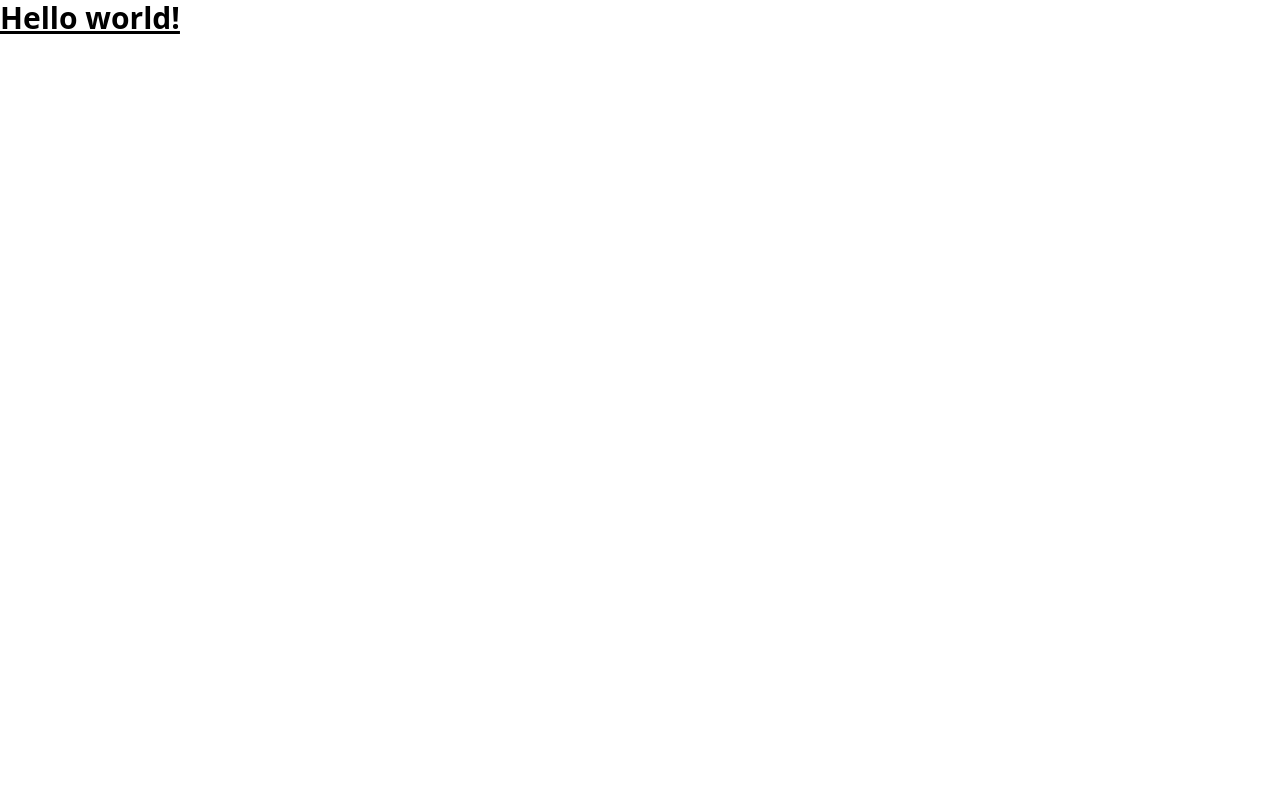
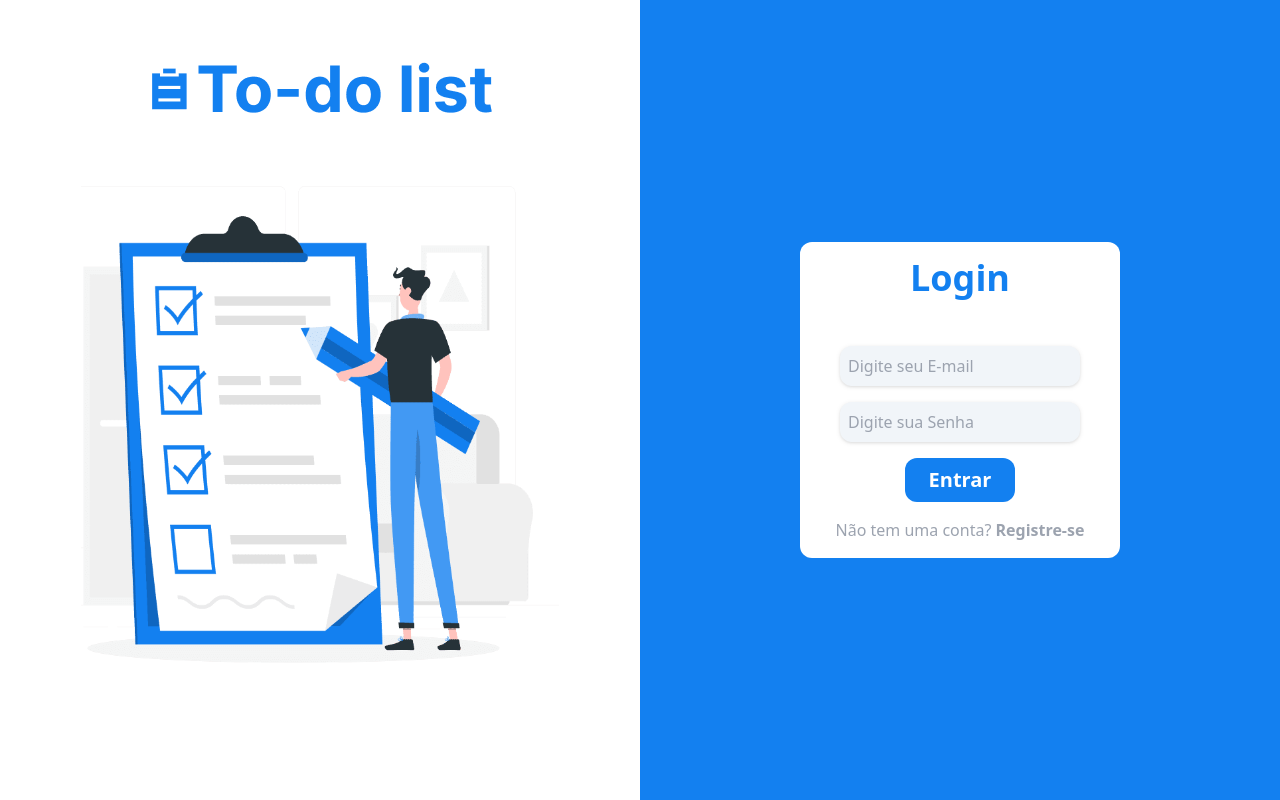
Before and after one commit to Guilherme-Calheiros/Projeto_To-do_List, a React (Vite) app: page / in a window 1280 px wide. Built offline with nearby package versions, Linux system fonts and the light colour scheme.

Commit message:
feat: adicionando as pages com suas funções

```diff
--- a/src/App.jsx
+++ b/src/App.jsx
@@ -1,8 +1,11 @@
+import RoutesApp from "./routes/RoutesApp"
+import { AuthProvider } from "./contexts/AuthContext"
+
 function App() {
   return (
-    <h1 className="text-3xl font-bold underline">
-      Hello world!
-    </h1>
+      <AuthProvider>
+        <RoutesApp />
+      </AuthProvider>
   )
 }
 
--- /dev/null
+++ b/src/components/pages/Home.jsx
@@ -0,0 +1,23 @@
+import Button from "../button";
+import { useNavigate } from "react-router-dom";
+import UseAuthContext from "../../hooks/UseAuthContext";
+
+const Home = () => {
+
+    const { signout } = UseAuthContext()
+    const navigate = useNavigate()
+
+    const handleSignout = () =>{
+        signout()
+        navigate("/")
+    }
+
+    return(
+        <>
+            <h1>Home</h1>
+            <Button text="Sair" onClick={handleSignout}/>
+        </>
+    )
+};
+
+export default Home;
--- /dev/null
+++ b/src/components/pages/Signin.jsx
@@ -0,0 +1,74 @@
+import { useState } from "react";
+import Input from "../input"
+import Button from "../button"
+import Image from "../Image";
+import CardAcesso from "../CardAcesso";
+import LogoMobile from "../../assets/Logo.png";
+import LogoDesktop from "../../assets/Logo_desktop.png";
+import Checklist_boy from '../../assets/Checklist_boy.png';
+import { Link, useNavigate } from "react-router-dom";
+import UseAuthContext from "../../hooks/UseAuthContext";
+
+const Login = () => {
+    const { signin } = UseAuthContext();
+    const navigate = useNavigate();
+
+    const [email, setEmail] = useState("")
+    const [senha, setSenha] = useState("")
+    const [error, setError] = useState("")
+
+    const handleLogin = () => {
+        if (!email || !senha) {
+            setError("Preencha todos os campos")
+            return
+        }
+
+        const res = signin(email, senha)
+
+        if (res){
+            setError(res)
+            return
+        }
+
+        navigate("/home")
+    }
+
+    return (
+        <div className="flex">
+            <div className="hidden lg:flex lg:flex-col justify-center items-center p-4 w-2/4">
+                <div className="hidden sm:block">
+                    <Image src={LogoDesktop} alt="Logo"/>
+                </div>
+                <div className="hidden sm:block">
+                    <Image src={Checklist_boy} h="624px"/>
+                </div>
+            </div>
+            <div className="bg-primary-300 h-screen p-2 w-full lg:w-2/4 ml-auto flex flex-col justify-center items-center">
+                <div className="lg:hidden mb-14">
+                    <Image src={LogoMobile}/>
+                </div>
+                <CardAcesso text="Login">
+                    <Input
+                        type="email"
+                        placeholder={"Digite seu E-mail"}
+                        value={email}
+                        onChange={(e) => [setEmail(e.target.value), setError("")]}
+                    />
+                    <Input
+                        type="password"
+                        placeholder={"Digite sua Senha"}
+                        value={senha}
+                        onChange={(e) => [setSenha(e.target.value), setError("")]}
+                    />
+                    { error && <p className="text-red-700 p-3">{error}</p>}
+                    <Button text="Entrar" onClick={handleLogin}/>
+                    <span className="text-gray-400 text-center">
+                        <p>Não tem uma conta? <strong><Link to="/signup">Registre-se</Link></strong></p>
+                    </span>
+                </CardAcesso>
+            </div>
+        </div>
+    )
+}
+
+export default Login;
--- /dev/null
+++ b/src/components/pages/Signup.jsx
@@ -0,0 +1,86 @@
+import { useState } from "react";
+import Button from "../button";
+import Input from "../input";
+import Image from "../Image";
+import CardAcesso from "../CardAcesso";
+import LogoMobile from "../../assets/Logo.png";
+import LogoDesktop from "../../assets/Logo_desktop.png";
+import Checklist_boy from '../../assets/Checklist_boy.png';
+import { Link, useNavigate } from "react-router-dom";
+import UseAuthContext from "../../hooks/UseAuthContext";
+
+const Cadastro = () => {
+
+    const [email, setEmail] = useState("")
+    const [senha, setSenha] = useState("")
+    const [senhaConf, setSenhaConf] = useState("")
+    const [error, setError] = useState("")
+
+    const { signup } = UseAuthContext();
+    const navigate = useNavigate();
+
+    const handleCadastro = () => {
+        if (!email || !senha || !senhaConf) {
+            setError("Preencha todos os campos")
+            return
+        } else if (senha !== senhaConf){
+            setError("As senhas não coincidem")
+            return
+        }
+
+        const res = signup(email, senha)
+
+        if (res){
+            setError(res)
+            return
+        }
+
+        alert("Usuário cadastrado com sucesso")
+        navigate("/")
+    }
+
+    return(
+        <div className="flex">
+            <div className="hidden lg:flex lg:flex-col justify-center items-center p-4 w-2/4">
+                <div className="hidden sm:block">
+                    <Image src={LogoDesktop} alt="Logo"/>
+                </div>
+                <div className="hidden sm:block">
+                    <Image src={Checklist_boy} h="624px"/>
+                </div>
+            </div>
+            <div className="bg-primary-300 h-screen p-2 w-full lg:w-2/4 ml-auto flex flex-col justify-center items-center">
+                <div className="lg:hidden mb-14">
+                    <Image src={LogoMobile}/>
+                </div>
+                <CardAcesso text="Cadastro">
+                    <Input
+                        type="email"
+                        placeholder={"Digite seu E-mail"}
+                        value={email}
+                        onChange={(e) => [setEmail(e.target.value), setError("")]}
+                    />
+                    <Input
+                        type="password"
+                        placeholder={"Digite sua Senha"}
+                        value={senha}
+                        onChange={(e) => [setSenha(e.target.value), setError("")]}
+                    />
+                    <Input
+                        type="password"
+                        placeholder={"Confirme sua Senha"}
+                        value={senhaConf}
+                        onChange={(e) => [setSenhaConf(e.target.value), setError("")]}
+                    />
+                    { error && <p className="text-red-700 p-3">{error}</p>}
+                    <Button text="Entrar" onClick={handleCadastro}/>
+                    <span className="text-gray-400 text-center">
+                        <p>Já tem uma conta? <strong><Link to="/">Entrar</Link></strong></p>
+                    </span>
+                </CardAcesso>
+            </div>
+        </div>
+    )
+};
+
+export default Cadastro;
```
